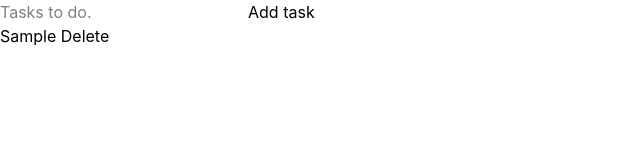
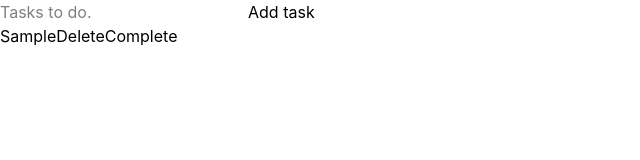
Before and after one commit to Tophem2O/todo-app, a React (Vite) app: page / in a window 1280 px wide. Both pictures are taken after typing "Sample" into the empty fields and a click on the button "Add task". Shown: the top 160 px of the page, without its empty margins (0-640 px from the left). Built offline with nearby package versions, Linux system fonts and the light colour scheme.

Commit message:
feat: implement complete status and update tailwindcss plugin configuration

```diff
--- a/src/components/Todo.tsx
+++ b/src/components/Todo.tsx
@@ -4,6 +4,7 @@ import React from "react";
 type taskProperties = {
     id: number;
     text: string;
+    isCompleted: boolean;
 }
 
 function Todo() {
@@ -18,7 +19,8 @@ function Todo() {
 
         setTask([...task, {
             id: Date.now(),
-            text: input
+            text: input,
+            isCompleted: false
         }]);
 
         setInput("");
@@ -34,7 +36,19 @@ function Todo() {
         setTask(task.filter(task => (task.id) !== (idToDelete)))
     )
 
+    const isTaskComplete = (taskId: number) => (
+        setTask(task.map(task => {
+            if (task.id === taskId) {
+                return {
+                    ...task,
+                    isCompleted: !task.isCompleted
+                }
 
+            }
+            return task;
+
+        }))
+    )
 
     return (
         <div>
@@ -51,7 +65,12 @@ function Todo() {
             <ul>
                 {
                     task.map((task) => (
-                        <li key={task.id}>{task.text} <button onClick={() => handleTaskDeletion(task.id)}>Delete</button></li>
+                        <li
+                            key={task.id}
+                        ><span className={task.isCompleted ? "line-through" : ""}>{task.text}</span>
+                            <button onClick={() => handleTaskDeletion(task.id)}>Delete</button>
+                            <button onClick={() => isTaskComplete(task.id)}>{task.isCompleted ? "Undo" : "Complete"}</button>
+                        </li>
                     ))
                 }
             </ul>
--- a/vite.config.ts
+++ b/vite.config.ts
@@ -4,5 +4,5 @@ import tailwindcss from '@tailwindcss/vite'
 
 // https://vite.dev/config/
 export default defineConfig({
-  plugins: [react(), tailwindcss],
+  plugins: [react(), tailwindcss(),]
 })
```
